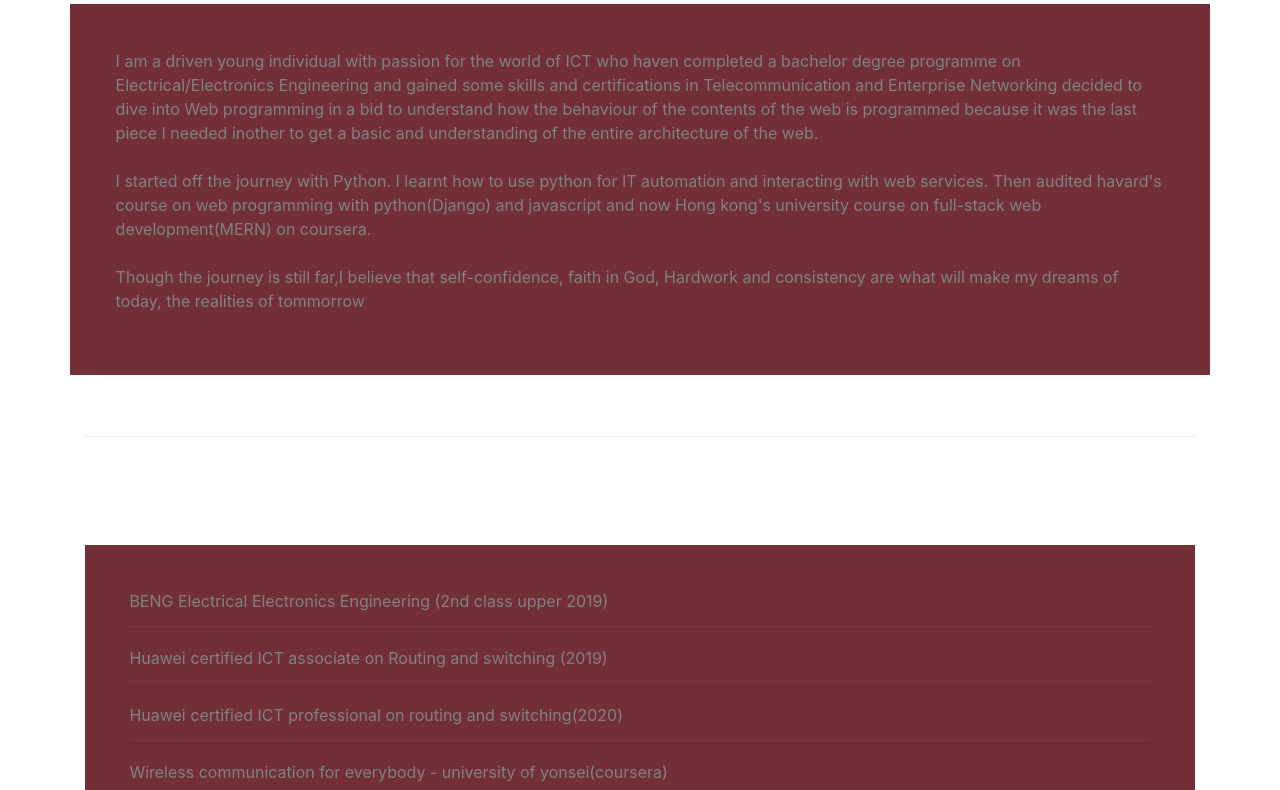
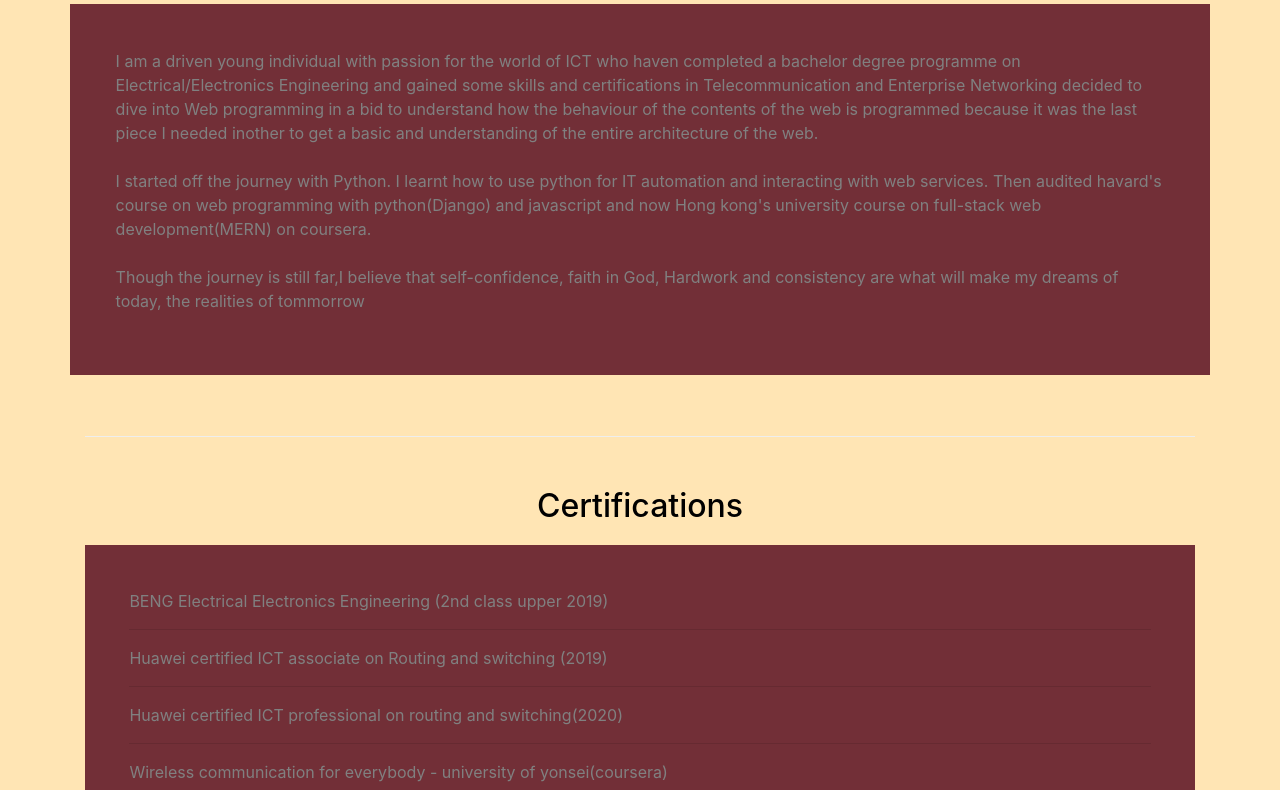
Before and after one commit to ema2jb/portfolio, a plain HTML site: page index.html in a window 1280 px wide. Shown: the part 708-1498 px from the top of the page. Drawn offline with nearby package versions, Linux system fonts and the light colour scheme.

Commit message:
Update portfolio.css

```diff
--- a/portfolio.css
+++ b/portfolio.css
@@ -25,12 +25,12 @@ img{
 }
 
 section{
-    background-color: white;
+    background-color: #ffe5b4;
     color:grey;
 }
 
 section h2{
-    color:white;
+    color:black;
 }
 
 .cert{
```
